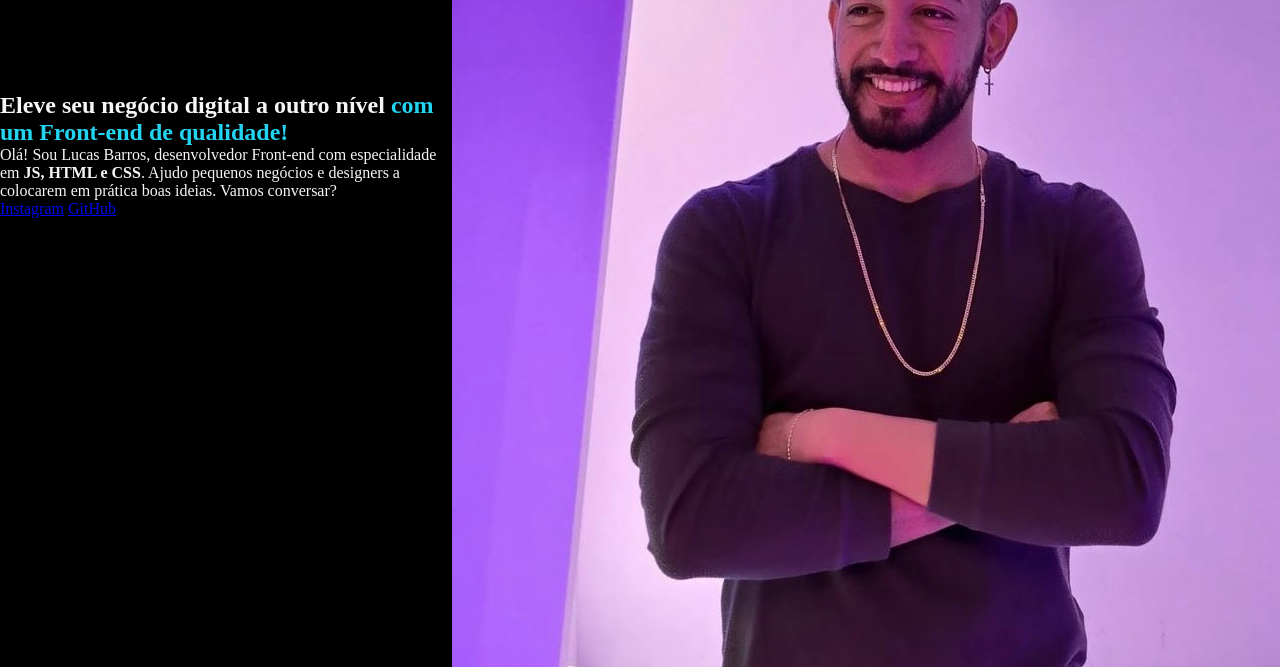
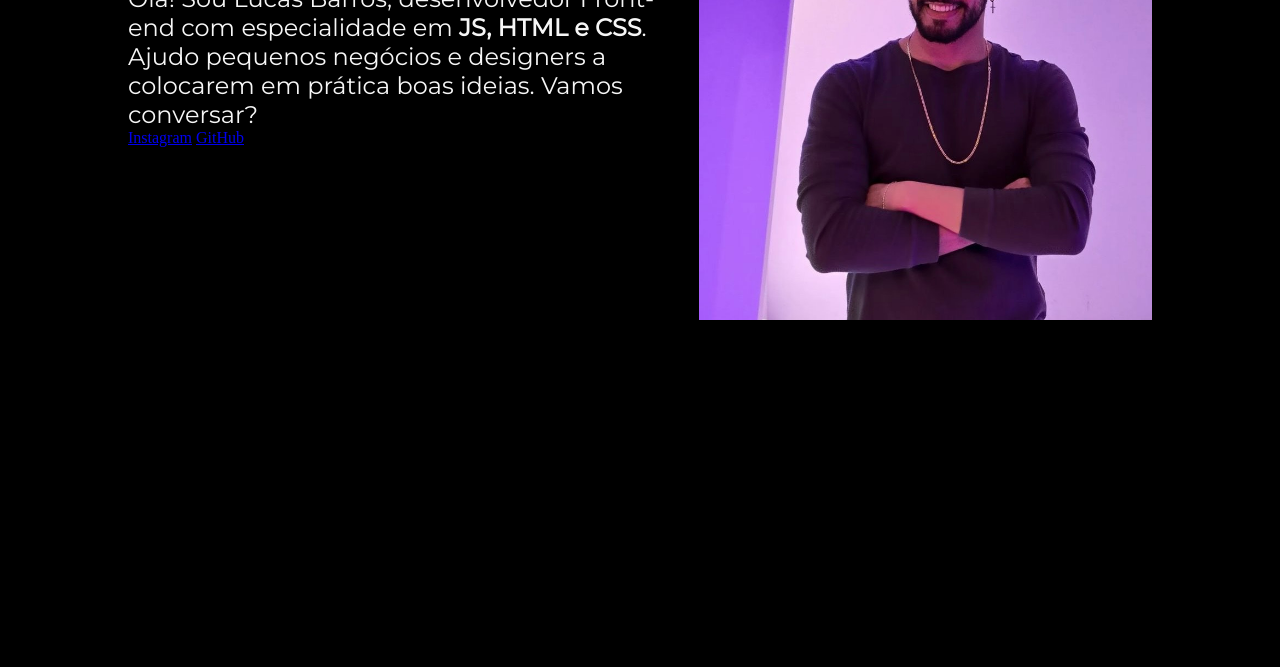
Before and after one commit to LucasGBarros/Portfolio, a plain HTML site: page index.html in a window 1280 px wide. Shown: the part 358-1025 px from the top of the page. After the commit the page ends 928 px from the top, so only its background shows below. Drawn offline with nearby package versions, Linux system fonts and the light colour scheme.

Commit message:
importando fontes e ajustando tamanho de fonte

```diff
--- a/style.css
+++ b/style.css
@@ -1,3 +1,5 @@
+@import url('https://fonts.googleapis.com/css2?family=Krona+One&family=Montserrat&display=swap');
+
 * {
     margin: 0;
     padding: 0;
@@ -15,6 +17,27 @@ body {
 }
 
 .apresentacao {
+    margin: 10%;
     display: flex;
     align-items: center;
+    justify-content: space-between;
 }
+
+.apresentacao__conteudo {
+    width: 615px;
+    height: 482px;
+}
+
+.apresentacao__conteudo__titulo {
+    font-size: 36px;
+    font-family:  'Krona One', sans-serif;
+}
+
+.apresentacao__conteudo__texto {
+    font-size: 24px;
+    font-family: 'Montserrat', sans-serif;
+}
+.imagem {
+    width: 488px;
+    height: 550px;
+}
```
